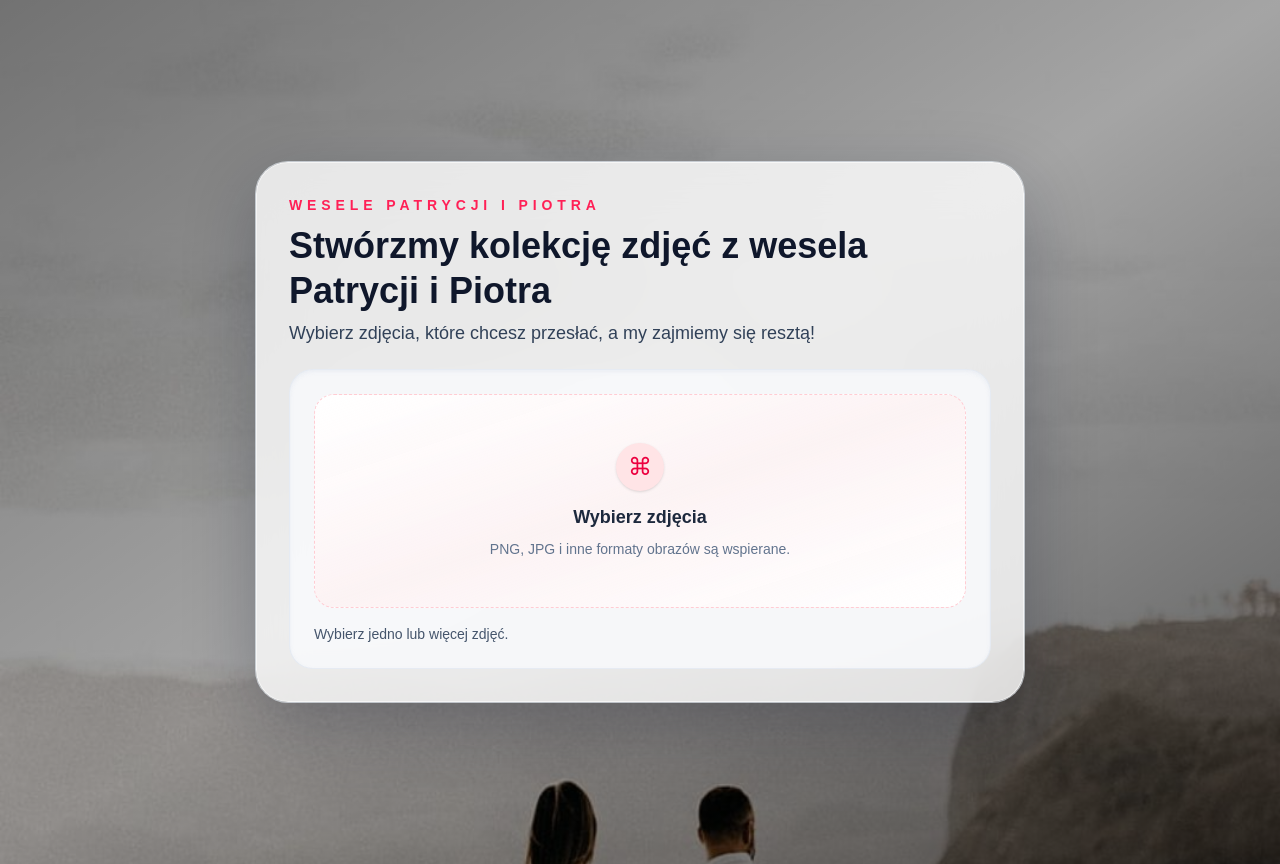
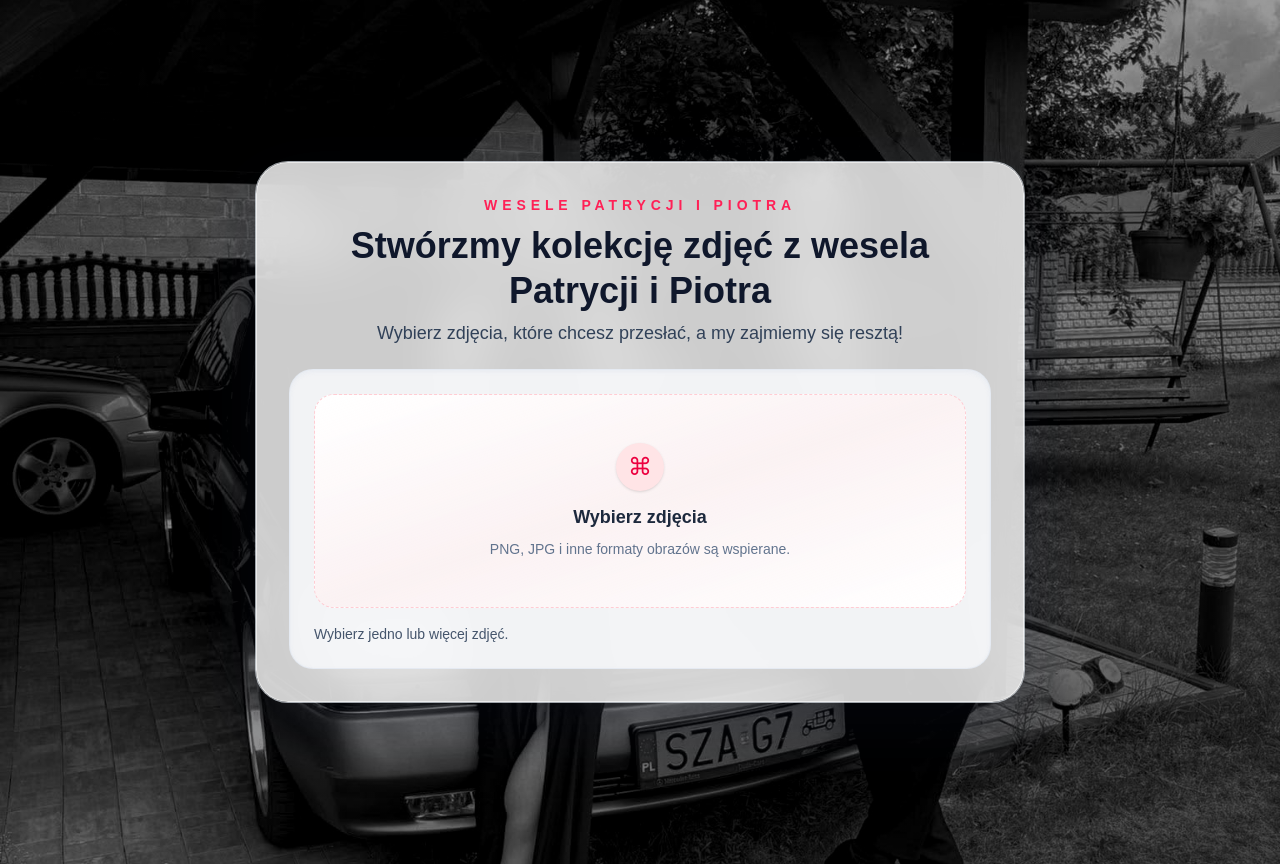
Before and after one commit to baldiq/wedding-photo-uploader, a Next.js app: page / in a window 1280 px wide. Built offline with nearby package versions, Linux system fonts and the light colour scheme.

Commit message:
background update

```diff
--- a/src/app/page.tsx
+++ b/src/app/page.tsx
@@ -5,7 +5,7 @@ export default function Home() {
     <main className="relative min-h-screen overflow-hidden bg-slate-950 px-3 py-4 text-slate-900 sm:px-4 sm:py-16">
       <div
         className="absolute inset-0 bg-cover bg-center"
-        style={{ backgroundImage: "url('/Wedding-Wallpaper.jpg')" }}
+        style={{ backgroundImage: "url('/weandbenz2.jpeg')" }}
       />
       <div className="absolute inset-0 bg-gradient-to-br from-black/55 via-black/35 to-black/65" />
       <div className="relative z-10 flex min-h-[calc(100vh-2rem)] items-center justify-center sm:min-h-[calc(100vh-4rem)]">
--- a/src/components/upload-form.tsx
+++ b/src/components/upload-form.tsx
@@ -80,10 +80,10 @@ export function UploadForm({
 
   return (
     <div className="mx-auto flex w-full max-w-3xl flex-col gap-4 rounded-[32px] border border-white/60 bg-white/80 p-4 shadow-[0_22px_70px_rgba(15,23,42,0.28)] ring-1 ring-slate-200/70 backdrop-blur-xl sm:gap-6 sm:p-8">
-      <div className="space-y-2 text-center sm:text-left">
+      <div className="space-y-2 text-center">
         <p className="text-xs font-semibold uppercase tracking-[0.35em] text-rose-500 sm:text-sm">Wesele Patrycji i Piotra</p>
         <h1 className="text-[1.7rem] font-semibold leading-tight text-slate-900 sm:text-3xl sm:text-4xl">{title}</h1>
-        <p className="text-base leading-6 text-slate-700 sm:max-w-2xl sm:text-lg">{description}</p>
+        <p className="mx-auto text-base leading-6 text-slate-700 sm:max-w-2xl sm:text-lg">{description}</p>
       </div>
 
       <form onSubmit={handleSubmit} className="space-y-4 rounded-[24px] border border-slate-200/80 bg-slate-50/85 p-4 shadow-inner shadow-slate-200/60 sm:p-6">
```
Also changed, not shown: public/weandbenz2.jpeg (added).
